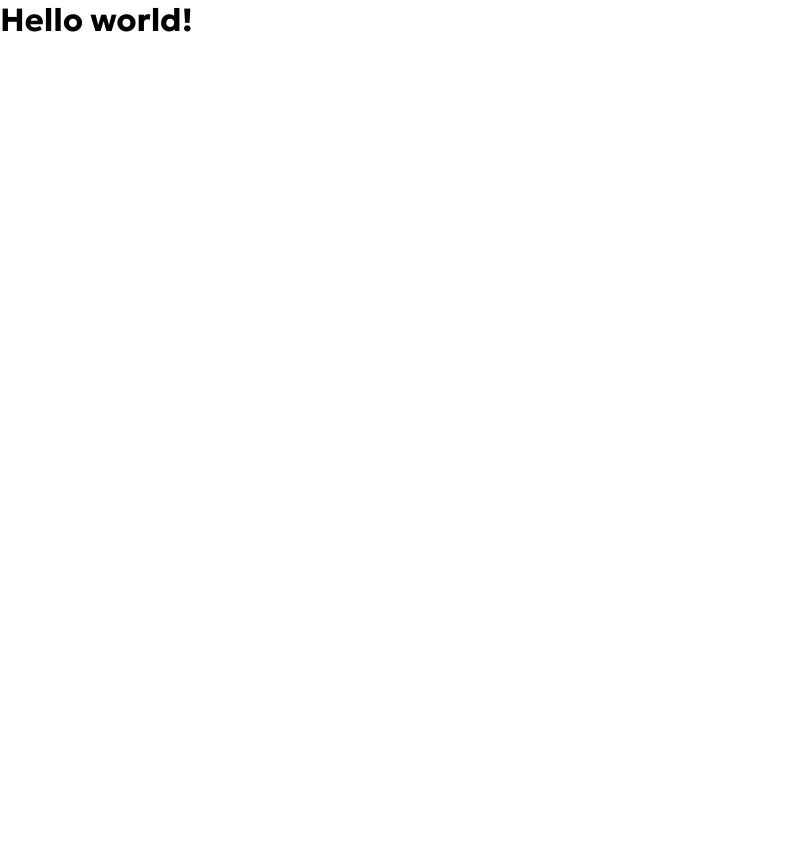
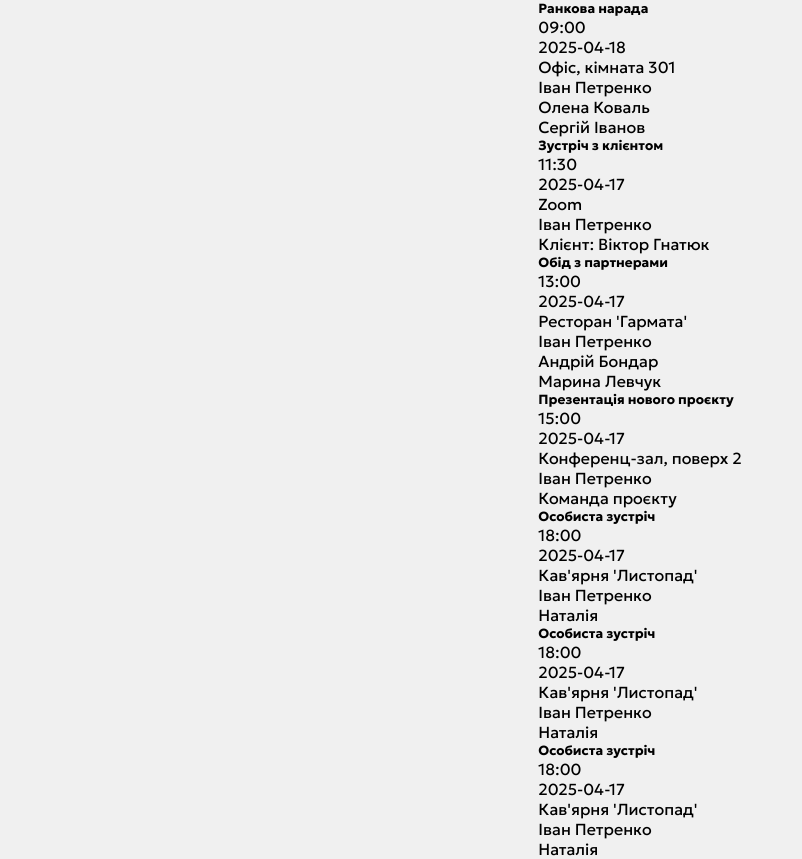
Before and after one commit to pawarts/task_manager, a React (Create React App) app: page / in a window 1280 px wide. Shown: the whole page, without its empty margins (0-802 px from the left). Before the commit the page ends 800 px from the top, so only its background shows below. Built offline with nearby package versions, Linux system fonts and the light colour scheme.

Commit message:
Add some components
I added components Schedule and Task

```diff
--- a/src/App.js
+++ b/src/App.js
@@ -1,10 +1,11 @@
-
+import s from "./App.module.css";
 import "./App.css";
+import Schedule from "./components/Schedule/Schedule";
 
 function App() {
      return (
-          <div>
-               <h1>Hello world!</h1>
+          <div className={s.wrapper}>
+               <Schedule />
           </div>
      );
 }
--- /dev/null
+++ b/src/App.module.css
@@ -0,0 +1,6 @@
+.wrapper{
+    display: flex;
+    flex-direction: column;
+    align-items: center;
+    background-color: #f0f0f0;
+}
--- /dev/null
+++ b/src/components/Schedule/Schedule.jsx
@@ -0,0 +1,25 @@
+import s from "./style/Schedule.module.css";
+
+import schedule_data from "../../json_data/meetings_table.json";
+
+import Task from "../Task/Task";
+
+const Schedule = (props) => {
+     const { schedule } = schedule_data;
+
+     const meet = schedule.map((element) => {
+          return (
+               <div>
+                    <Task meet_info={element} />
+               </div>
+          );
+     });
+
+     return (
+          <div className={s.wrapper}>
+               <div>{meet}</div>
+          </div>
+     );
+};
+
+export default Schedule;
--- /dev/null
+++ b/src/components/Task/Task.jsx
@@ -0,0 +1,23 @@
+import s from "./styles/Task.module.css";
+
+const Task = (props) => {
+     const { meet_info } = props;
+
+     const { title, time, date, location, participants } = meet_info;
+
+     return (
+          <div className={s.wrapper}>
+               <h5>{title}</h5>
+               <p>{time}</p>
+               <p>{date}</p>
+               <p>{location}</p>
+               <p>
+                    {participants.map((elem) => (
+                         <p>{elem}</p>
+                    ))}
+               </p>
+          </div>
+     );
+};
+
+export default Task;
--- /dev/null
+++ b/src/json_data/meetings_table.json
@@ -0,0 +1,64 @@
+{
+     "name": "Іван Петренко",
+     "schedule": [
+          {
+               "title": "Ранкова нарада",
+               "date": "2025-04-18",
+               "time": "09:00",
+               "location": "Офіс, кімната 301",
+               "participants": [
+                    "Іван Петренко",
+                    "Олена Коваль",
+                    "Сергій Іванов"
+               ]
+          },
+          {
+               "title": "Зустріч з клієнтом",
+               "date": "2025-04-17",
+               "time": "11:30",
+               "location": "Zoom",
+               "participants": ["Іван Петренко", "Клієнт: Віктор Гнатюк"]
+          },
+          {
+               "title": "Обід з партнерами",
+               "date": "2025-04-17",
+               "time": "13:00",
+               "location": "Ресторан 'Гармата'",
+               "participants": [
+                    "Іван Петренко",
+                    "Андрій Бондар",
+                    "Марина Левчук"
+               ]
+          },
+          {
+               "title": "Презентація нового проєкту",
+               "date": "2025-04-17",
+               "time": "15:00",
+               "location": "Конференц-зал, поверх 2",
+               "participants": ["Іван Петренко", "Команда проєкту"]
+          },
+          {
+               "title": "Особиста зустріч",
+               "date": "2025-04-17",
+               "time": "18:00",
+               "location": "Кав'ярня 'Листопад'",
+               "participants": ["Іван Петренко", "Наталія"]
+          },
+
+          {
+               "title": "Особиста зустріч",
+               "date": "2025-04-17",
+               "time": "18:00",
+               "location": "Кав'ярня 'Листопад'",
+               "participants": ["Іван Петренко", "Наталія"]
+          },
+
+          {
+               "title": "Особиста зустріч",
+               "date": "2025-04-17",
+               "time": "18:00",
+               "location": "Кав'ярня 'Листопад'",
+               "participants": ["Іван Петренко", "Наталія"]
+          }
+     ]
+}
```
Also changed, not shown: src/components/Schedule/style/Schedule.module.css (added), src/components/Task/styles/Task.module.css (added).
